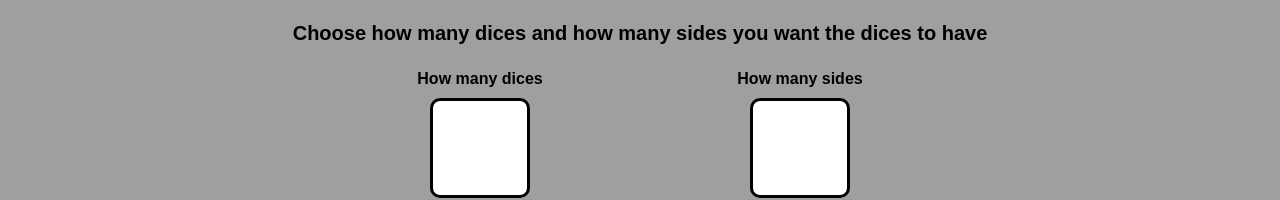
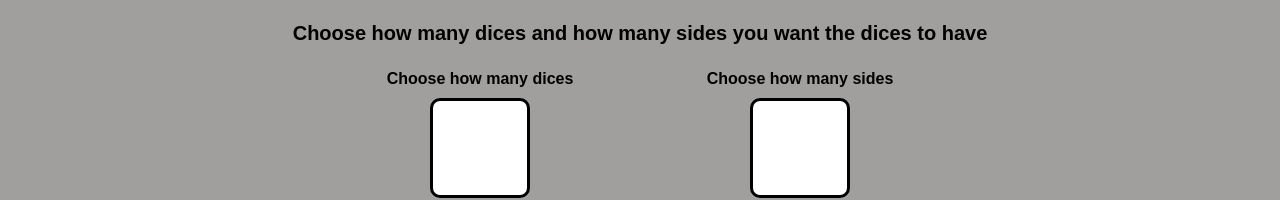
Before and after one commit to Kalixer/Dice-roller, a React app: page /role in a window 1280 px wide. Shown: the part 158-358 px from the top of the page. Built offline with nearby package versions, Linux system fonts and the light colour scheme.

Commit message:
[Upgrade] You can switch between English and Spanish on the 'RoleDice' section

```diff
--- a/src/pages/RoleDice.jsx
+++ b/src/pages/RoleDice.jsx
@@ -1,24 +1,44 @@
-import React from 'react';
+import React, { useContext } from 'react';
+import AppContext from '../context/AppContext';
 import ButtonThrow from '@components/ButtonThrow';
 
 import '@styles/RoleDice.scss';
 
 const RoleDice = () => {
+    const { language } = useContext(AppContext)
+
+    let title
+    let instructions
+    let amount
+    let sides
+
+    if (language == 'english') {
+        title = 'Role Dices'
+        instructions = 'Choose how many dices and how many sides you want the dices to have'
+        amount = 'Choose how many dices'
+        sides = 'Choose how many sides'
+    }
+    if (language == 'spanish') {
+        title = 'Dados de Rol'
+        instructions = 'Elije cuantos dados quieres y cuantas caras quieres que tenga cada dado'
+        amount = 'Cuántos de dados'
+        sides = 'Caras por dado'
+    }
 
     return (
         <>
             <div className="encabezado">
-                <h1>Role Dices</h1>
-                <p className="e-paragraph">Choose how many dices and how many sides you want the dices to have</p>
+                <h1>{title}</h1>
+                <p className="e-paragraph">{instructions}</p>
             </div>
             <div className="input">
                 <div className="options">
                     <div className="dices">
-                        <p>How many dices</p>
+                        <p>{amount}</p>
                         <input type="text" id="dados_cantidad" />
                     </div>
                     <div className="range">
-                        <p>How many sides</p>
+                        <p>{sides}</p>
                         <input type="text" id="dados_rango" />
                     </div>
                 </div>
```
